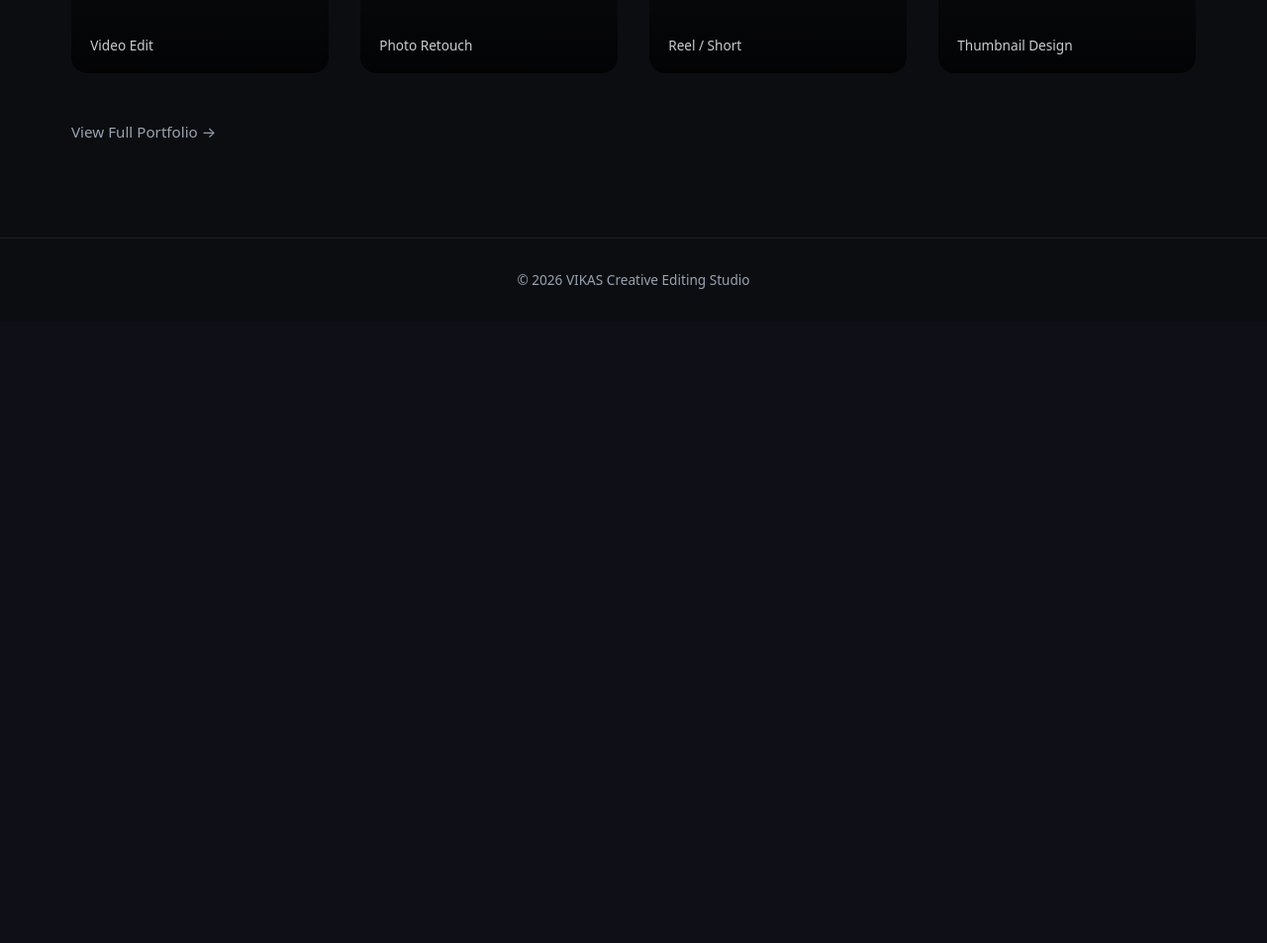
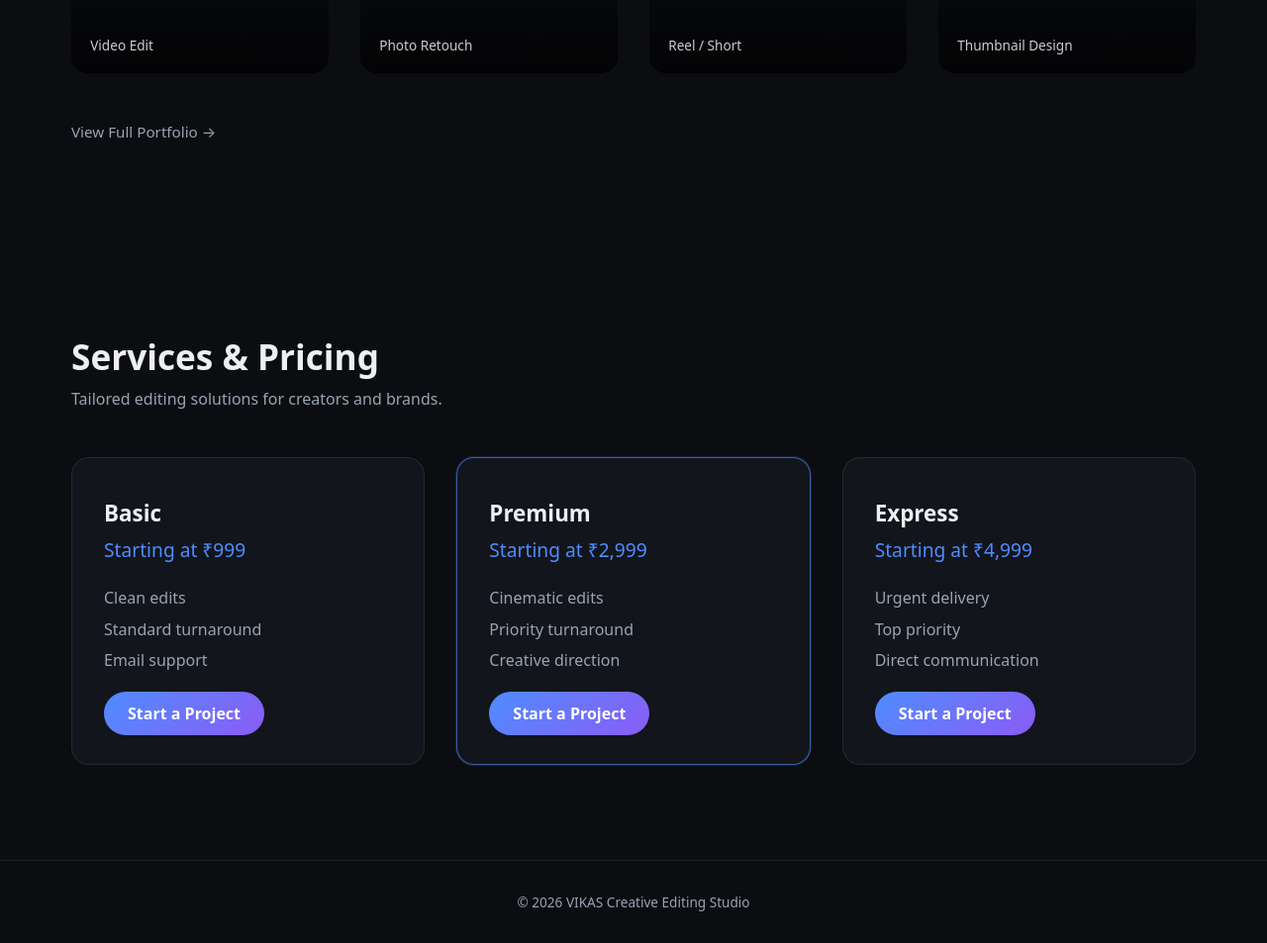
Before and after one commit to sonusudha-1507/vikas-creative-studio, a Flask app: page / in a window 1280 px wide. Shown: the part 1238-2191 px from the top of the page at 99% size. Before the commit the page ends 1530 px from the top, so only its background shows below. Run offline with Flask 3, Linux system fonts and the light colour scheme.

Commit message:
Add premium services and pricing section

```diff
--- a/static/css/base.css
+++ b/static/css/base.css
@@ -209,3 +209,57 @@ main {
 .portfolio-cta {
     margin-top: 3rem;
 }
+/* =========================
+   Services & Pricing
+========================= */
+.services {
+    padding: 6rem 2rem;
+    max-width: 1200px;
+    margin: 0 auto;
+}
+
+.service-grid {
+    display: grid;
+    grid-template-columns: repeat(auto-fit, minmax(260px, 1fr));
+    gap: 2rem;
+}
+
+.service-card {
+    background: var(--bg-surface);
+    border-radius: 18px;
+    padding: 2.5rem 2rem;
+    border: 1px solid var(--border-subtle);
+    transition: transform 0.4s ease, box-shadow 0.4s ease;
+}
+
+.service-card:hover {
+    transform: translateY(-6px);
+    box-shadow: 0 20px 40px rgba(0, 0, 0, 0.4);
+}
+
+.service-card h3 {
+    font-size: 1.4rem;
+    margin-bottom: 0.5rem;
+}
+
+.price {
+    font-size: 1.2rem;
+    margin-bottom: 1.5rem;
+    color: var(--accent-primary);
+}
+
+.service-card ul {
+    list-style: none;
+    margin-bottom: 2rem;
+}
+
+.service-card li {
+    margin-bottom: 0.6rem;
+    color: var(--text-muted);
+}
+
+/* Highlight Premium */
+.service-card.featured {
+    border: 1px solid rgba(79, 140, 255, 0.6);
+    box-shadow: 0 0 0 1px rgba(79, 140, 255, 0.2);
+}
--- a/templates/home.html
+++ b/templates/home.html
@@ -48,5 +48,46 @@
         <a href="#" class="secondary-link">View Full Portfolio →</a>
     </div>
 </section>
+<section class="services">
+    <div class="section-header">
+        <h2>Services & Pricing</h2>
+        <p>Tailored editing solutions for creators and brands.</p>
+    </div>
+
+    <div class="service-grid">
+        <div class="service-card">
+            <h3>Basic</h3>
+            <p class="price">Starting at ₹999</p>
+            <ul>
+                <li>Clean edits</li>
+                <li>Standard turnaround</li>
+                <li>Email support</li>
+            </ul>
+            <a href="#" class="cta-btn">Start a Project</a>
+        </div>
+
+        <div class="service-card featured">
+            <h3>Premium</h3>
+            <p class="price">Starting at ₹2,999</p>
+            <ul>
+                <li>Cinematic edits</li>
+                <li>Priority turnaround</li>
+                <li>Creative direction</li>
+            </ul>
+            <a href="#" class="cta-btn">Start a Project</a>
+        </div>
+
+        <div class="service-card">
+            <h3>Express</h3>
+            <p class="price">Starting at ₹4,999</p>
+            <ul>
+                <li>Urgent delivery</li>
+                <li>Top priority</li>
+                <li>Direct communication</li>
+            </ul>
+            <a href="#" class="cta-btn">Start a Project</a>
+        </div>
+    </div>
+</section>
 
 {% endblock %}
```
